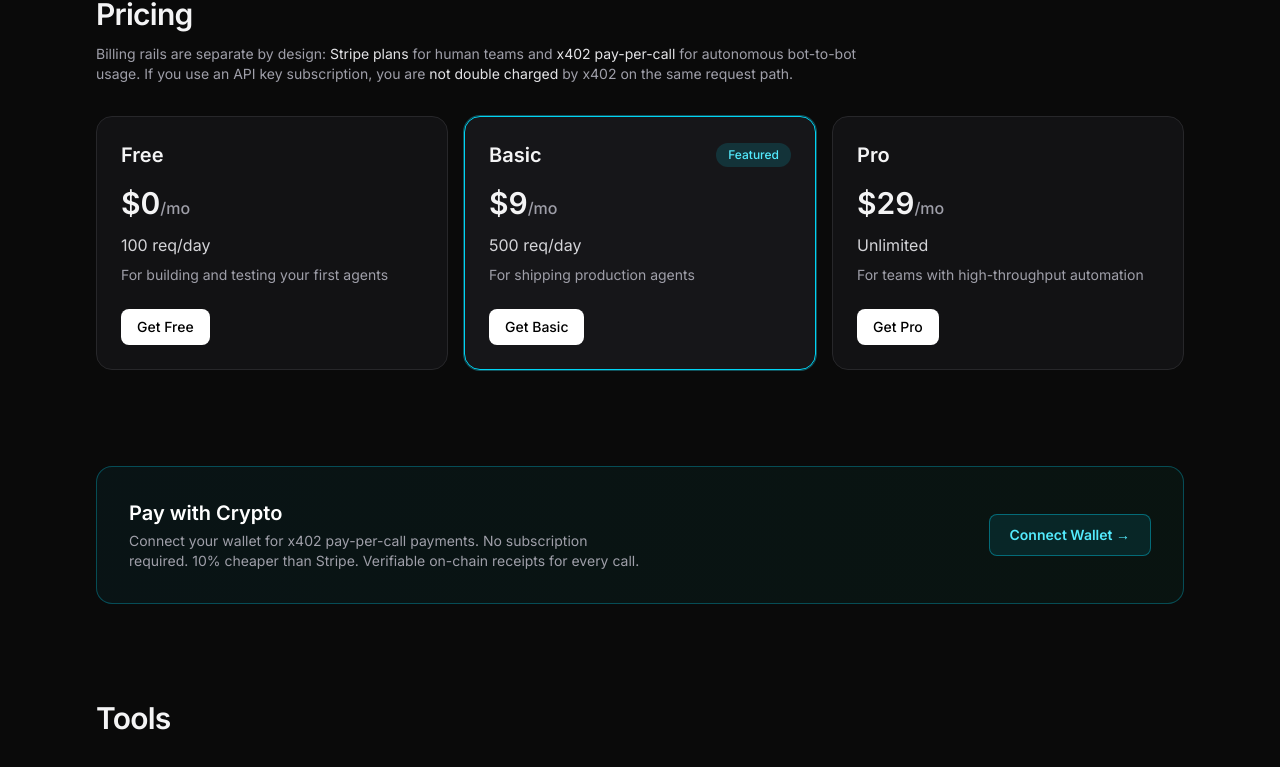
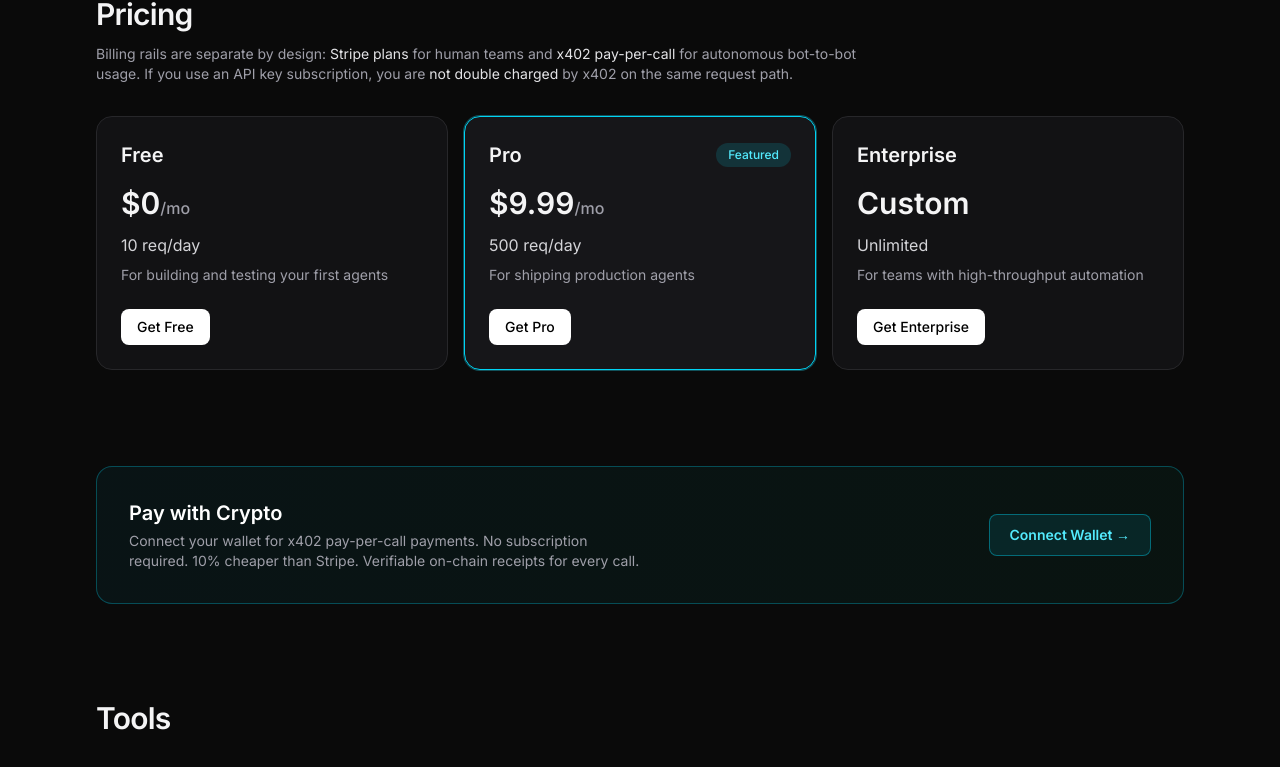
Before and after one commit to Cyberweasel777/botindex-landing, a Next.js app: page / in a window 1280 px wide. Shown: the part 783-1550 px from the top of the page. Built offline with nearby package versions, Linux system fonts and the light colour scheme.

Commit message:
simplify: 2-tier pricing (free + pro $9.99 + enterprise contact)

```diff
--- a/src/app/page.tsx
+++ b/src/app/page.tsx
@@ -7,29 +7,29 @@ const pricingPlans = [
     name: "Free",
     price: "$0",
     cadence: "/mo",
-    limit: "100 req/day",
+    limit: "10 req/day",
     description: "For building and testing your first agents",
     button:
       "https://api.botindex.dev/api/botindex/keys/register?plan=free",
     featured: false,
   },
   {
-    name: "Basic",
-    price: "$9",
+    name: "Pro",
+    price: "$9.99",
     cadence: "/mo",
     limit: "500 req/day",
     description: "For shipping production agents",
     button:
-      "https://api.botindex.dev/api/botindex/keys/register?plan=basic",
+      "https://api.botindex.dev/api/botindex/keys/register?plan=pro",
     featured: true,
   },
   {
-    name: "Pro",
-    price: "$29",
-    cadence: "/mo",
+    name: "Enterprise",
+    price: "Custom",
+    cadence: "",
     limit: "Unlimited",
     description: "For teams with high-throughput automation",
-    button: "https://api.botindex.dev/api/botindex/keys/register?plan=pro",
+    button: "mailto:aglazfl@gmail.com?subject=BotIndex%20Enterprise",
     featured: false,
   },
 ];
@@ -169,7 +169,7 @@ const mcpConfig = `{
 }`;
 
 const curlExample = `curl -X GET \\
-  "https://api.botindex.dev/api/botindex/keys/register?plan=basic"`;
+  "https://api.botindex.dev/api/botindex/keys/register?plan=free&email=you@example.com"`;
 
 export default function Home() {
   return (
```
